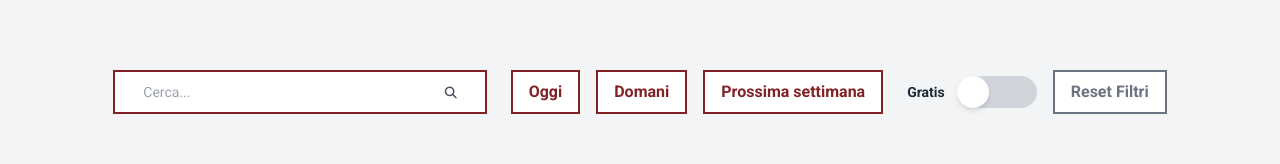
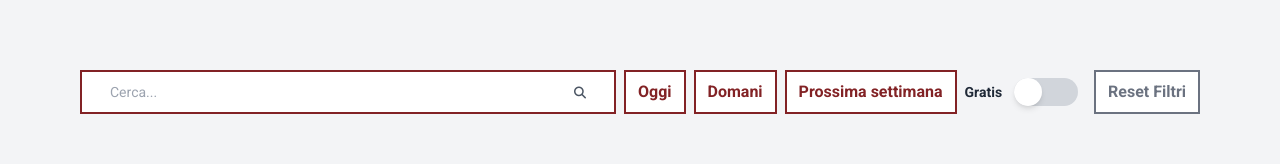
Before and after one commit to simoneedge/final-project-cb10-team-d, a Next.js app: page / in a window 1280 px wide. Shown: the part 737-901 px from the top of the page. Built offline with nearby package versions, Linux system fonts and the light colour scheme; no server answers; the database is empty.

Commit message:
style 22 settembre

```diff
--- a/src/components/Filter.tsx
+++ b/src/components/Filter.tsx
@@ -44,9 +44,9 @@ function Filter({
 
   return (
     <div className="container mx-auto flex flex-col items-center gap-4 p-4 lg:px-20 mb-10 mt-10">
-      <div className="w-full flex flex-col gap-4 items-center justify-center lg:flex-row lg:gap-6">
+      <div className="w-full flex flex-col gap-4 items-center justify-center lg:flex-row lg:gap-2">
         {/* Campo di ricerca */}
-        <div className="w-full lg:w-1/3 md:w-96">
+        <div className="w-full lg:w-2/2"> {/* Allargato */}
           <Search
             query={query}
             onSearch={onSearch}
@@ -54,11 +54,12 @@ function Filter({
           />
         </div>
 
-        <div className="flex flex-col md:flex-row gap-4 w-full md:w-auto justify-center md:w-96 whitespace-nowrap">
+        {/* Pulsanti e SwitchBox per tablet e desktop */}
+        <div className="flex flex-col md:flex-row gap-2 w-full justify-between items-center whitespace-nowrap">
           <Button
             label={"Oggi"}
             onClick={() => toggleButton("oggi", onTodayClick)}
-            className={`w-full lg:w-auto px-4 py-2 border-2 ${
+            className={`w-full lg:w-auto px-3 py-2 border-2 ${
               activeButton === "oggi"
                 ? "bg-rosso text-white"
                 : "border-rosso text-rosso bg-white hover:bg-rosso hover:text-white"
@@ -67,7 +68,7 @@ function Filter({
           <Button
             label={"Domani"}
             onClick={() => toggleButton("domani", onTomorrowClick)}
-            className={`w-full lg:w-auto px-4 py-2 border-2 ${
+            className={`w-full lg:w-auto px-3 py-2 border-2 ${
               activeButton === "domani"
                 ? "bg-rosso text-white"
                 : "border-rosso text-rosso bg-white hover:bg-rosso hover:text-white"
@@ -76,26 +77,26 @@ function Filter({
           <Button
             label={"Prossima settimana"}
             onClick={() => toggleButton("prossima", onNextWeekClick)}
-            className={`w-full lg:w-auto px-4 py-2 border-2 ${
+            className={`w-full lg:w-auto px-3 py-2 border-2 ${
               activeButton === "prossima"
                 ? "bg-rosso text-white"
                 : "border-rosso text-rosso bg-white hover:bg-rosso hover:text-white"
             } font-bold transition-colors duration-300 border-rosso`}
           />
-        </div>
-
-        {/* SwitchBox e pulsante Reset Filtri */}
-        <div className="flex lg:flex-row items-center gap-4 w-full lg:w-auto justify-center whitespace-nowrap">
+          {/* SwitchBox e Reset Filtri */}
+          <div className="flex items-center justify-between w-full mt-4 md:mt-0 gap-4">
             <SwitchBox
               label={"Gratis"}
               value={isFree}
               setValue={setIsFree}
+
             />
             <Button
               label={"Reset Filtri"}
               onClick={handleReset}
-            className="md:w-96 w-full lg:w-auto px-4 py-2 border-2 border-gray-500 text-gray-500 bg-white hover:bg-gray-500 hover:text-white font-bold transition-colors duration-300"
+              className="w-full px-3 py-2 border-2 border-gray-500 text-gray-500 bg-white hover:bg-gray-500 hover:text-white font-bold transition-colors duration-300"
             />
+          </div>
         </div>
       </div>
     </div>
--- a/src/components/SwitchBox.tsx
+++ b/src/components/SwitchBox.tsx
@@ -17,12 +17,12 @@ const SwitchBox = (props: SwitchBoxProps) => {
     <div className="flex items-center gap-3">
       <h3 className="text-gray-800 text-sm font-bold">{label}</h3>
       <div
-        className={`relative inline-flex items-center h-8 w-20 cursor-pointer rounded-full transition-colors duration-300 ${value ? "bg-rosso" : "bg-gray-300"
+        className={`relative inline-flex items-center h-7 w-16 cursor-pointer rounded-full transition-colors duration-300 ${value ? "bg-rosso" : "bg-gray-300"
           } ${value ? "hover:bg-rosso-dark" : "hover:bg-gray-400"}`} // Cambia leggermente il colore al passaggio del mouse
         onClick={() => setValue(!value)}
       >
         <span
-          className={`inline-block w-8 h-8 transform rounded-full bg-white shadow-md transition-transform duration-300 ease-in-out ${value ? "translate-x-12" : "translate-x-0"
+          className={`inline-block w-7 h-7 transform rounded-full bg-white shadow-md transition-transform duration-300 ease-in-out ${value ? "translate-x-10" : "translate-x-0"
             }`}
         />
       </div>
```
Lines whose indentation alone changed are shown as unchanged.
